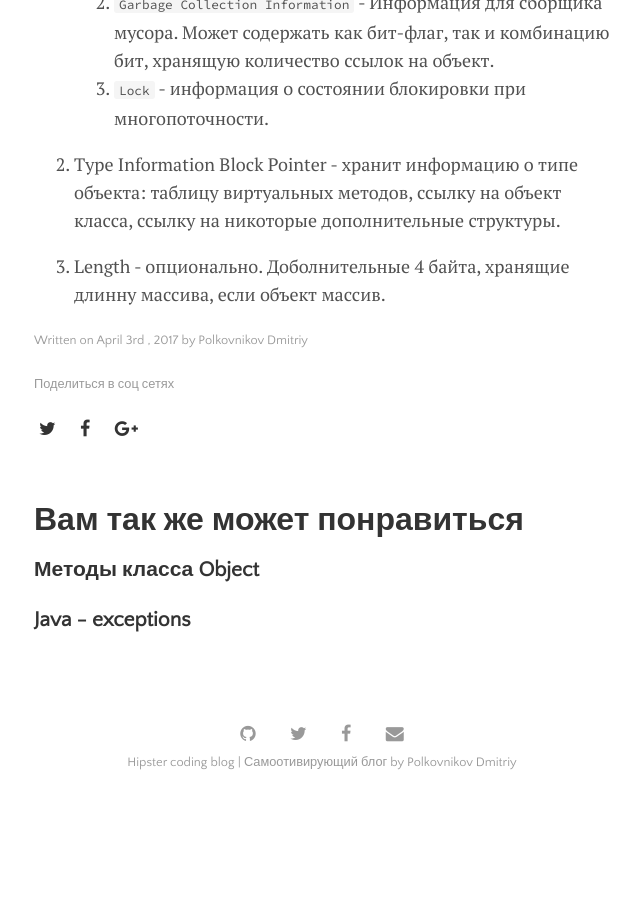
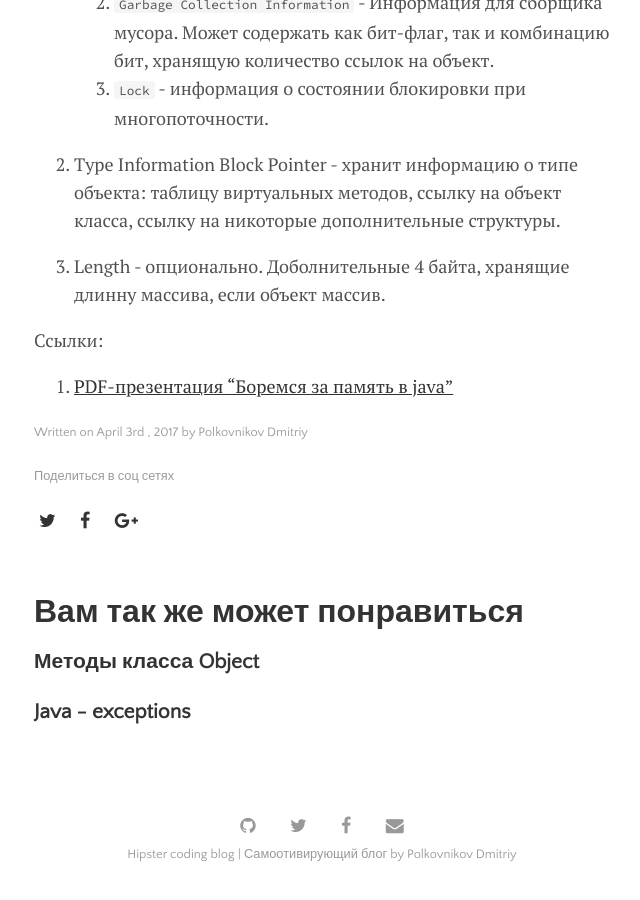
Before and after one commit to dp9v/old_blog.github.io, a Jekyll site: the page built from _posts/2017-04-03-object-storage.MD, in a window 1280 px wide and 900 px high, scrolled down 2049 px. Shown: the whole window, without its empty margins (318-958 px from the left). Built offline with Jekyll 4.4.1, drawn with Linux system fonts in a browser that asks for light colours; nearby versions of some CDN libraries; before the commit the page ends 2857 px from its top, so only the background shows below that.

Commit message:
Add link

```diff
--- a/_posts/2017-04-03-object-storage.MD
+++ b/_posts/2017-04-03-object-storage.MD
@@ -63,3 +63,8 @@ description: "Виды памяти в Java и хранение java объек
 2. Type Information Block Pointer - хранит информацию о типе объекта: таблицу виртуальных методов, ссылку на объект класса, ссылку на никоторые дополнительные структуры.
 
 3. Length - опционально. Доболнительные 4 байта, хранящие длинну массива, если объект массив.
+
+
+Ссылки:
+
+1. [PDF-презентация "Боремся за память в java"](http://jug.ua/wp-content/uploads/2013/02/Java.pdf)
```
